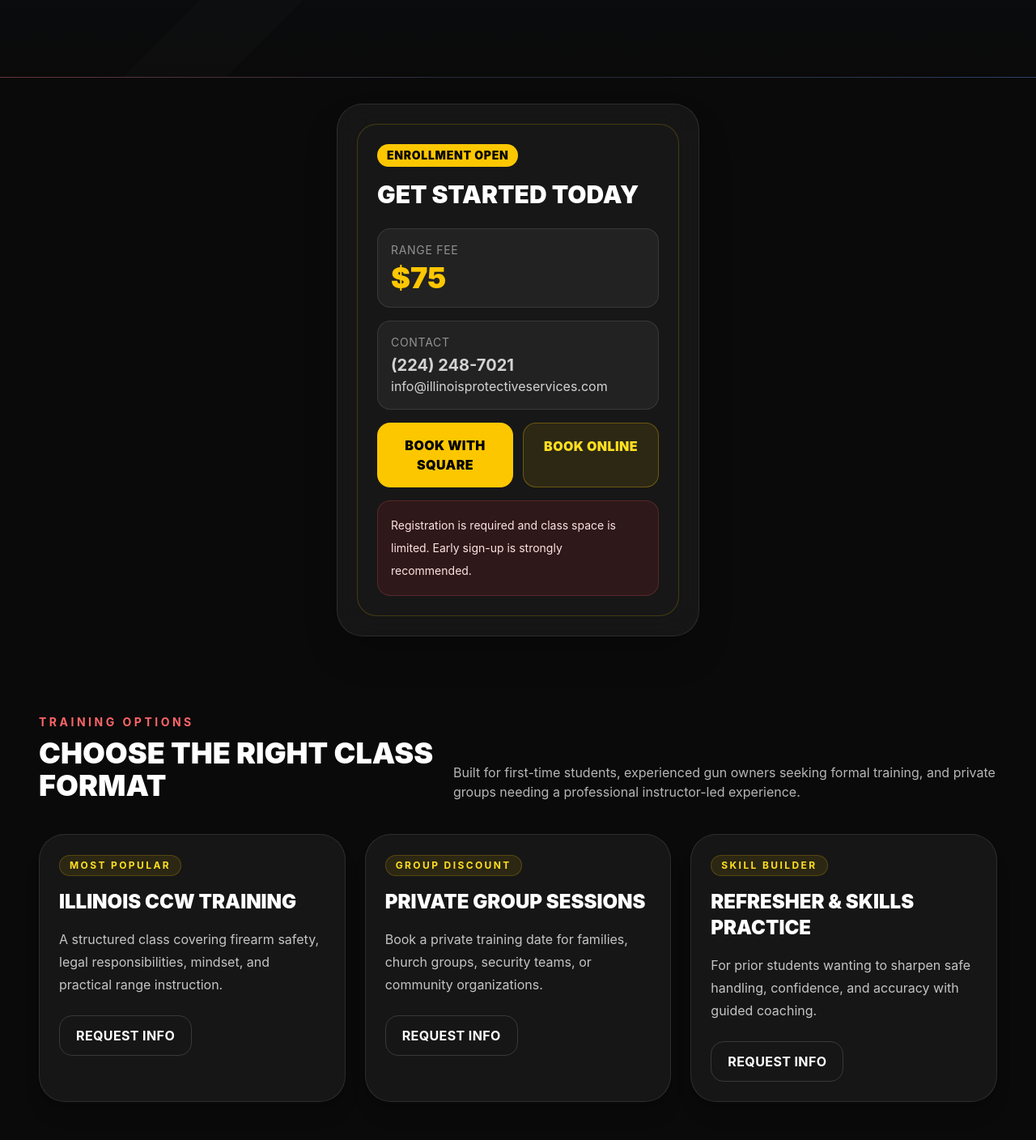
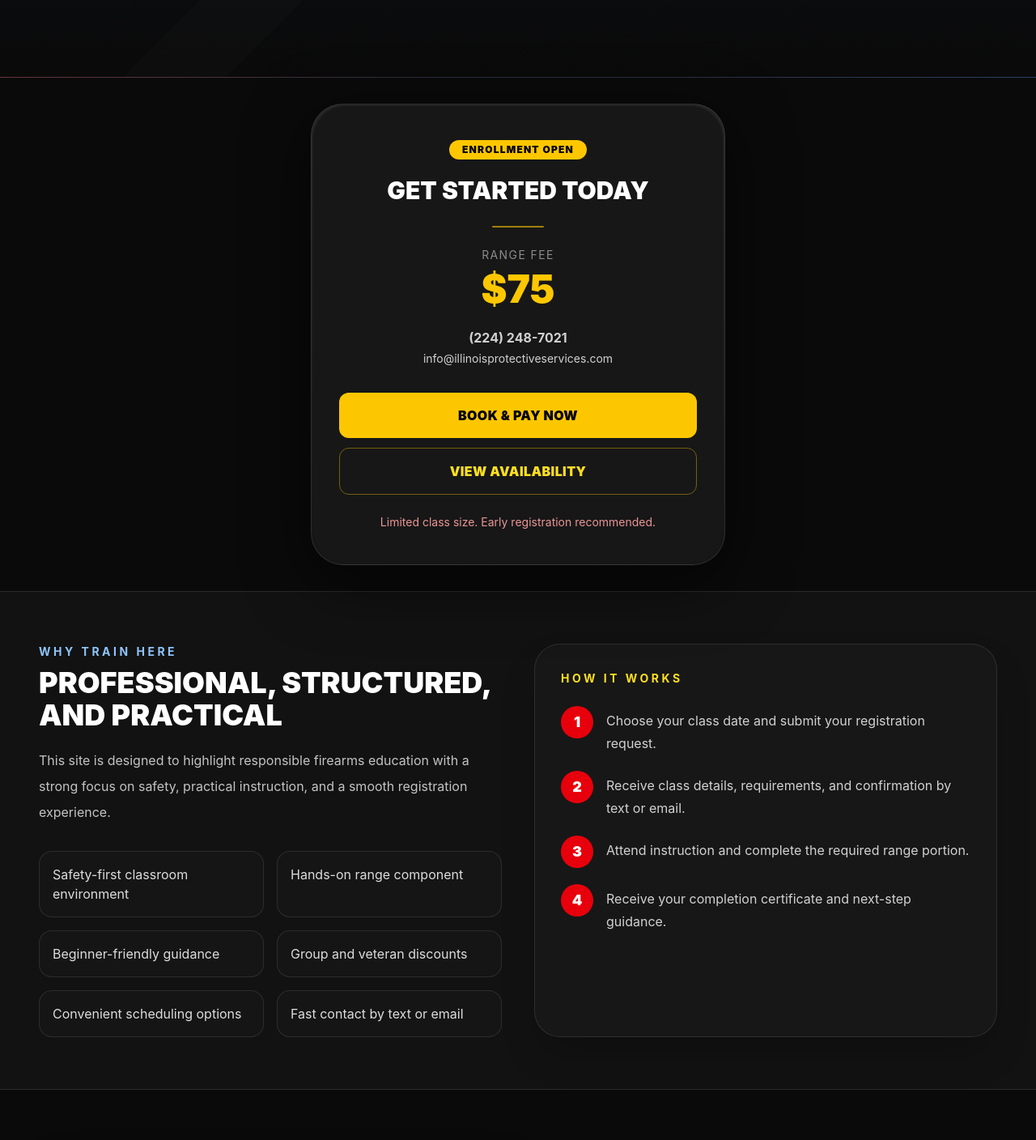
Before and after one commit to michaelwrotten-creator/conceal-carry-site, a React (Vite) app: page / in a window 1280 px wide. Shown: the part 791-2199 px from the top of the page at 81% size. Built offline with nearby package versions, Linux system fonts and the light colour scheme; the HTML template or start-up script is replaced by a standard one.

Commit message:
Update payment links

```diff
--- a/src/App.jsx
+++ b/src/App.jsx
@@ -602,97 +602,72 @@ export default function ConcealCarryTrainingWebsite() {
 
   <section className="mx-auto max-w-7xl px-6 py-8 md:px-10 lg:px-12">
     <div className="flex justify-center">
-          <div className="sticky top-24 w-full max-w-md rounded-[2rem] border border-white/10 bg-white/5 p-6 shadow-2xl backdrop-blur-xl">
-            <div className="rounded-[1.5rem] border border-yellow-400/20 bg-neutral-900 p-6">
-              <div className="mb-4 inline-flex rounded-full bg-yellow-400 px-3 py-1 text-sm font-black uppercase tracking-wider text-black">
+      <div className="sticky top-28 w-full max-w-lg">
+
+    <div className="rounded-[2.5rem] border border-white/10 bg-gradient-to-b from-white/10 to-white/5 p-[2px] shadow-[0_20px_80px_rgba(0,0,0,0.6)]">
+
+      <div className="rounded-[2.5rem] bg-neutral-900 px-8 py-10 text-center">
+
+        {/* Badge */}
+        <div className="mx-auto mb-5 inline-flex rounded-full bg-yellow-400 px-4 py-1 text-xs font-black uppercase tracking-widest text-black">
           Enrollment Open
         </div>
-              <h2 className="text-3xl font-black uppercase">Get Started Today</h2>
-              <div className="mt-6 space-y-4 text-white/80">
-                <div className="rounded-2xl border border-white/10 bg-white/5 p-4">
-                  <div className="text-sm uppercase tracking-wider text-white/50">
+
+        {/* Title */}
+        <h2 className="text-3xl font-black uppercase leading-tight">
+          Get Started Today
+        </h2>
+
+        {/* Divider */}
+        <div className="mx-auto my-6 h-[2px] w-16 bg-yellow-400/60 rounded-full"></div>
+
+        {/* Price */}
+        <div className="mb-6">
+          <div className="text-sm uppercase tracking-widest text-white/50">
             Range Fee
           </div>
-                  <div className="mt-1 text-4xl font-black text-yellow-400">
+          <div className="mt-2 text-5xl font-black text-yellow-400">
             $75
           </div>
         </div>
 
-                <div className="rounded-2xl border border-white/10 bg-white/5 p-4">
-                  <div className="text-sm uppercase tracking-wider text-white/50">
-                    Contact
-                  </div>
-                  <div className="mt-1 text-xl font-bold">(224) 248-7021</div>
-                  <div className="break-all text-base">
+        {/* Contact */}
+        <div className="mb-8 space-y-1 text-white/80">
+          <div className="font-bold">(224) 248-7021</div>
+          <div className="text-sm break-all">
             info@illinoisprotectiveservices.com
           </div>
         </div>
 
-                <div className="grid gap-3 sm:grid-cols-2">
+        {/* Buttons */}
+        <div className="flex flex-col gap-3">
           <a
             href={SQUARE_BOOKING_URL}
             target="_blank"
             rel="noreferrer"
-                    className="rounded-2xl bg-yellow-400 px-4 py-4 text-center text-base font-black uppercase tracking-wide text-black transition hover:-translate-y-0.5"
+            className="rounded-xl bg-yellow-400 py-4 text-center font-black uppercase tracking-wide text-black transition hover:scale-[1.02] hover:shadow-lg"
           >
-                    Book with Square
+            Book & Pay Now
           </a>
+
           <a
             href={SQUARE_BOOKING_URL}
             target="_blank"
             rel="noreferrer"
-                    className="rounded-2xl border border-yellow-400/30 bg-yellow-400/10 px-4 py-4 text-center text-base font-black uppercase tracking-wide text-yellow-300 transition hover:bg-yellow-400/20"
+            className="rounded-xl border border-yellow-400/40 py-4 text-center font-black uppercase tracking-wide text-yellow-300 transition hover:bg-yellow-400/10"
           >
-                    Book Online
+            View Availability
           </a>
         </div>
 
-                <div className="rounded-2xl border border-red-400/20 bg-red-500/10 p-4 text-sm leading-7 text-red-100">
-                  Registration is required and class space is limited. Early sign-up is strongly recommended.
+        {/* Notice */}
+        <div className="mt-6 text-sm text-red-300/90">
+          Limited class size. Early registration recommended.
+        </div>
+
       </div>
     </div>
   </div>
-          </div>
-        </div>
-      </section>
-
-      <section
-        className="mx-auto max-w-7xl px-6 py-16 md:px-10 lg:px-12"
-        id="classes"
-      >
-        <div className="mb-10 flex flex-col gap-4 md:flex-row md:items-end md:justify-between">
-          <div>
-            <p className="text-sm font-bold uppercase tracking-[0.25em] text-red-400">
-              Training Options
-            </p>
-            <h2 className="mt-2 text-3xl font-black uppercase sm:text-4xl">
-              Choose the Right Class Format
-            </h2>
-          </div>
-          <p className="max-w-2xl text-white/70">
-            Built for first-time students, experienced gun owners seeking formal training, and private groups needing a professional instructor-led experience.
-          </p>
-        </div>
-
-        <div className="grid gap-6 lg:grid-cols-3">
-          {classOptions.map((option) => (
-            <div
-              key={option.title}
-              className="rounded-[2rem] border border-white/10 bg-white/5 p-6 shadow-xl"
-            >
-              <div className="inline-flex rounded-full border border-yellow-400/20 bg-yellow-400/10 px-3 py-1 text-xs font-bold uppercase tracking-[0.2em] text-yellow-300">
-                {option.badge}
-              </div>
-              <h3 className="mt-4 text-2xl font-black uppercase">{option.title}</h3>
-              <p className="mt-4 leading-7 text-white/75">{option.description}</p>
-              <a
-                href="#register"
-                className="mt-6 inline-block rounded-2xl border border-white/15 px-5 py-3 text-center font-bold uppercase tracking-wide text-white transition hover:bg-white/10"
-              >
-                Request Info
-              </a>
-            </div>
-          ))}
 </div>
 </section>
 
```
Lines whose indentation alone changed are shown as unchanged.
